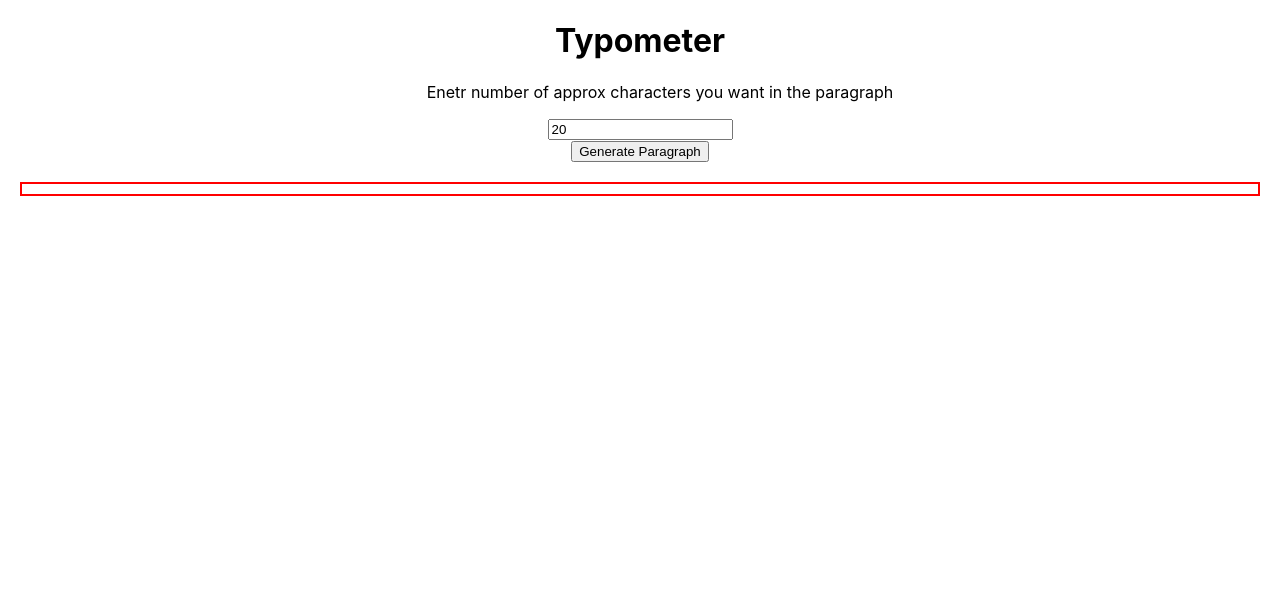
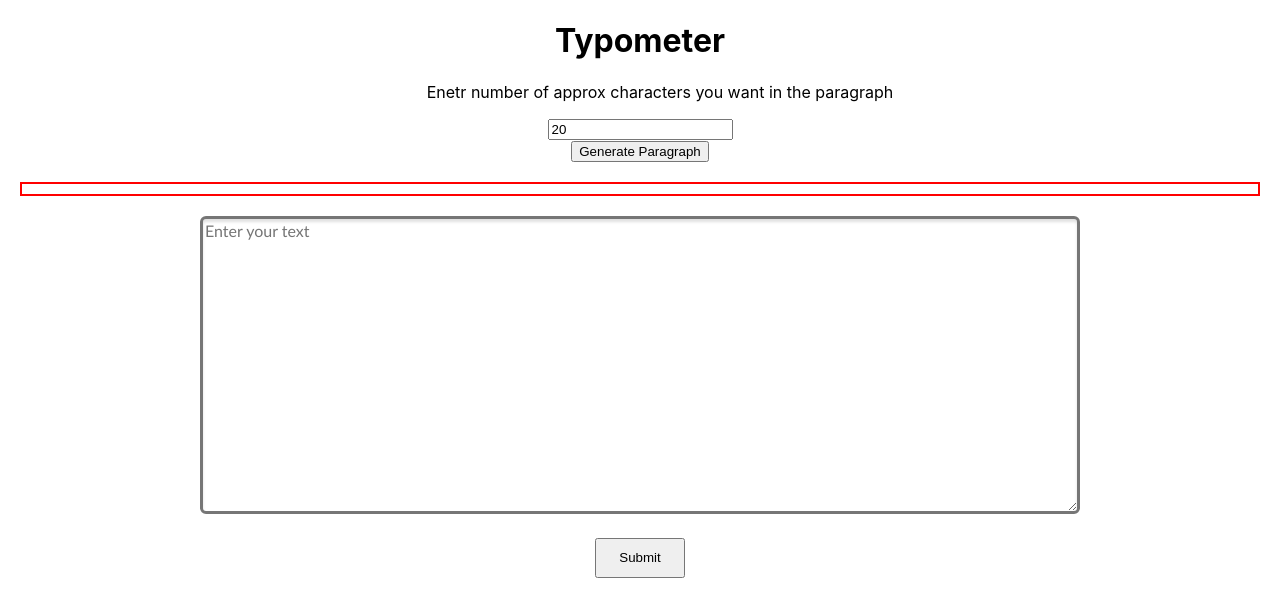
Before and after one commit to pran77/Typometer, a React (Create React App) app: page / in a window 1280 px wide. Shown: the top 616 px of the page. Built offline with nearby package versions, Linux system fonts and the light colour scheme.

Commit message:
Created input text area

```diff
--- a/src/App.js
+++ b/src/App.js
@@ -1,9 +1,13 @@
 import './App.css';
+import Inputarea from './Inputarea';
+import Paragraph from './Paragraph';
 
 function App() {
   return (
     <div className="App">
       <h1>Typometer</h1>
+      <Paragraph />
+      <Inputarea />
     </div>
   );
 }
--- /dev/null
+++ b/src/Inputarea.css
@@ -0,0 +1,17 @@
+.textregion{
+
+    border-radius: 6px 6px 6px 6px;
+    border-width: 3px;
+    border-color: -moz-use-text-color #6c5f5f #695b5b -moz-use-text-color;
+    box-shadow: 0 3px 3px rgba(0, 0, 0, 0.12) inset;
+    color: #443a3a;
+    font-family: 'Trebuchet MS', 'Lucida Sans Unicode', 'Lucida Grande', 'Lucida Sans', Arial, sans-serif;
+    font-size: 1em;
+    line-height: 1.2em;
+
+}
+.submit{
+    height:"40px";
+    width:"90px" ;
+
+}
--- /dev/null
+++ b/src/Inputarea.js
@@ -0,0 +1,26 @@
+import React from 'react';
+import './Inputarea.css'
+function Inputarea(){
+    const [text,settext]=React.useState("")
+
+    const handleTextChange=event=>{
+        settext(event.target.value)
+        console.log(event.target.value)
+    }
+
+    function getData(e){
+        e.preventDefault()
+    }
+
+
+    return(
+        <div className='Inputarea'>
+           <textarea className='textregion'  name="textarea" rows="15" cols="95"
+           placeholder='Enter your text' value={text} autoComplete="off" onChange={handleTextChange} ></textarea>
+           <br/> <br />
+           <button className='submit' type='submit' style={{height:"40px",width:"90px"}} onClick={getData}>Submit</button>
+        </div>
+    )
+}
+
+export default Inputarea;
--- a/src/Paragraph.js
+++ b/src/Paragraph.js
@@ -5,6 +5,7 @@ const Paragraph = () => {
 
     const [para, setPara] = useState("");
     const [length, setLength] = useState(20);
+    const [index, setIndex] = useState(0);
 
     function randomNumberGenerator(min, max) {
         let x = Math.floor((Math.random() * max) + min);
@@ -40,6 +41,27 @@ const Paragraph = () => {
         setPara(randomTextGenerator(length));
     }
 
+    // async function highlightIndex() {
+    //     setPara(para);
+    //     console.log(para);
+    //     const charArray = para.split('');
+    //     setIndex(10);
+    //     var text1 = "";
+    //     var highlighted = "";
+    //     var text2 = "";
+    //     // charArray[index] = 'Z';
+    //     console.log(charArray.length);
+    //     // var text = "";
+    //     for(var i=0; i<index; i++) {
+    //         text1 += charArray[i];
+    //     }
+    //     highlighted += charArray[index];
+    //     for(var j=index+1; j<charArray.length; j++) {
+    //         text2 += charArray[j];
+    //     }
+    //     await setPara(text1);
+    // }
+
 
     return (
         <div className="para">
--- a/src/index.js
+++ b/src/index.js
@@ -2,14 +2,12 @@ import React from 'react';
 import ReactDOM from 'react-dom/client';
 import './index.css';
 import App from './App';
-import Paragraph from './Paragraph';
 import reportWebVitals from './reportWebVitals';
 
 const root = ReactDOM.createRoot(document.getElementById('root'));
 root.render(
   <React.StrictMode>
     <App />
-    <Paragraph />
   </React.StrictMode>
 );
 
```
Also changed, not shown: src/App.css (line endings or trailing spaces).
